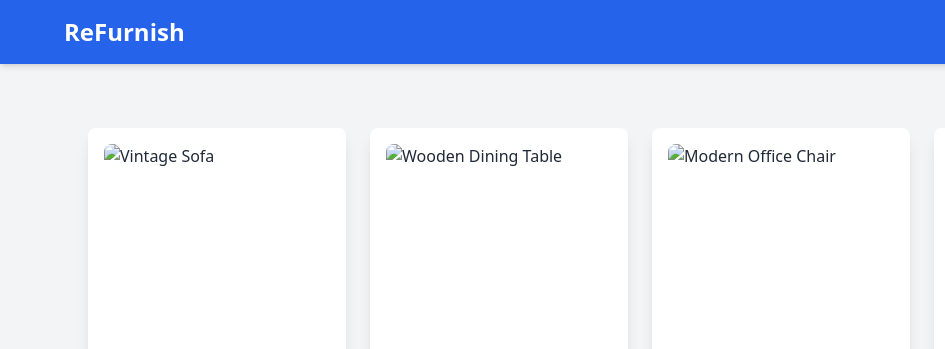
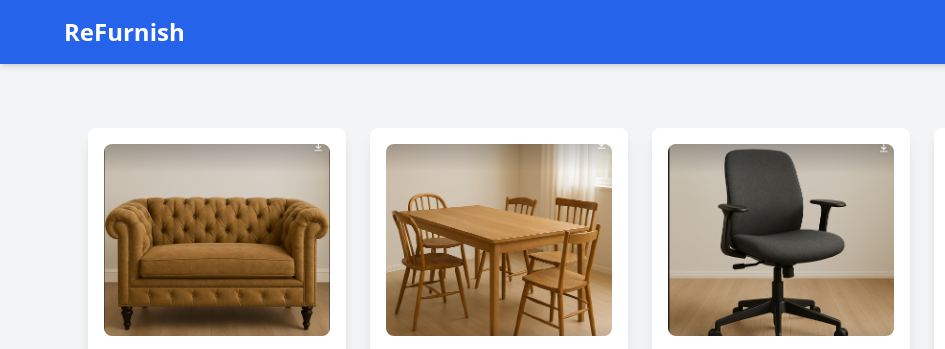
Before and after one commit to PoolakuntaDakshayani03/ecommerce-website, a plain HTML site: page furniture.html in a window 1280 px wide. Shown: the top 349 px of the page, 0-945 px from the left. Drawn offline with nearby package versions, Linux system fonts and the light colour scheme; grey boxes are pictures that could not be loaded; files whose address does not match are found by name.

Commit message:
Update furniture.html

```diff
--- a/furniture.html
+++ b/furniture.html
@@ -43,7 +43,7 @@
   <main class="max-w-6xl mx-auto p-6 mt-10 grid grid-cols-1 sm:grid-cols-2 md:grid-cols-3 lg:grid-cols-4 gap-6">
     <!-- Example Product 1 -->
     <div class="bg-white rounded-lg shadow-lg p-4">
-      <img src="/Users/DAKSHAYANI/Desktop\vintage sofa.png" alt="Vintage Sofa" class="w-full h-48 object-cover rounded-lg">
+      <img src="/Users/DAKSHAYANI/Desktop\vintage-sofa.png" alt="Vintage Sofa" class="w-full h-48 object-cover rounded-lg">
       <h3 class="font-semibold mt-4">Vintage Sofa</h3>
       <p class="text-gray-500">Rs. 12,000</p>
       <button onclick="addToCart('Vintage Sofa', 12000, 'img/sofa.jpg')" class="mt-4 bg-blue-600 text-white py-2 px-6 rounded-lg hover:bg-blue-700">
@@ -53,7 +53,7 @@
 
     <!-- Example Product 2 -->
     <div class="bg-white rounded-lg shadow-lg p-4">
-      <img src="/Users/DAKSHAYANI/Desktop\dining table.png" alt="Wooden Dining Table" class="w-full h-48 object-cover rounded-lg">
+      <img src="/Users/DAKSHAYANI/Desktop\dining-table.png" alt="Wooden Dining Table" class="w-full h-48 object-cover rounded-lg">
       <h3 class="font-semibold mt-4">Wooden Dining Table</h3>
       <p class="text-gray-500">Rs. 7,500</p>
       <button onclick="addToCart('Wooden Dining Table', 7500, 'img/table.jpg')" class="mt-4 bg-blue-600 text-white py-2 px-6 rounded-lg hover:bg-blue-700">
@@ -63,7 +63,7 @@
 
     <!-- Example Product 3 -->
     <div class="bg-white rounded-lg shadow-lg p-4">
-      <img src="/Users/DAKSHAYANI/Desktop\office chair.png" alt="Modern Office Chair" class="w-full h-48 object-cover rounded-lg">
+      <img src="/Users/DAKSHAYANI/Desktop\office-chair.png" alt="Modern Office Chair" class="w-full h-48 object-cover rounded-lg">
       <h3 class="font-semibold mt-4">Modern Office Chair</h3>
       <p class="text-gray-500">Rs. 3,200</p>
       <button onclick="addToCart('Modern Office Chair', 3200, 'img/chair.jpg')" class="mt-4 bg-blue-600 text-white py-2 px-6 rounded-lg hover:bg-blue-700">
```
